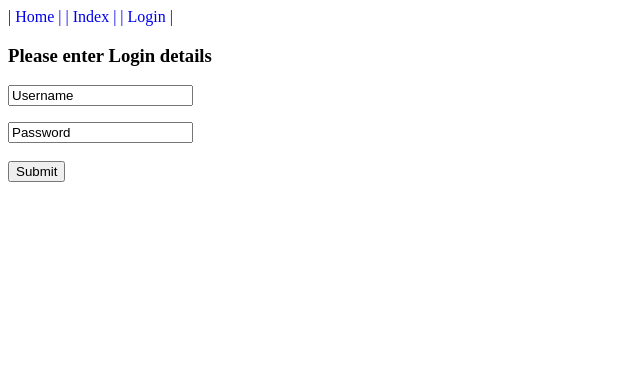
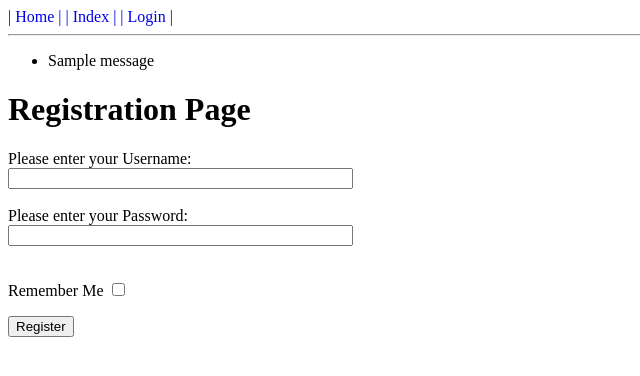
Before and after one commit to rmotr-students-code/002-pyp-demoday-g2, a Flask app: page /Login in a window 1280 px wide. Shown: the top 376 px of the page, without its empty margins (0-640 px from the left). Run offline with Flask 2, Linux system fonts and the light colour scheme; one stand-in notice (Sample message) is shown; parts of the project's set-up code (start-up, migrations or seed data) failed here and were passed over.

Commit message:
Put error handling views in their own module and error templates in their own directory. Added a registration form with data validation and corresponding html file and views function

```diff
--- a/myapp/config.py
+++ b/myapp/config.py
@@ -1,2 +1,6 @@
 APP_NAME = 'Social Proximity Web App'
 CHOSEN_MEDIA = ['Twitter', 'Instagram', 'Yelp', 'Facebook']
+
+# Security for login/registration pages.
+WTF_CSRF_ENABLED = True
+SECRET_KEY = 'you-will-never-guess'
--- a/myapp/forms.py
+++ b/myapp/forms.py
@@ -0,0 +1,17 @@
+from wtforms import TextField, PasswordField, BooleanField, validators
+from flask_wtf import Form
+
+
+class RegistrationForm(Form):
+    username = TextField('Username', [validators.length(min=4, max=20,
+                        message='Username must be between 4 and 20 characters')]
+    )
+    # Ensures the password contains at least one number and capital letter
+    password = PasswordField('Password',
+                             [validators.required(),
+                              validators.regexp(
+                                  r'([a-z]*[A-Z]+\w*\d+)|([a-z]*\d+\w*[A-Z]+)',
+                                message='Password must alphanumeric and contain'
+                                        'at least one number and capital letter'
+                              )])
+    remember_me = BooleanField('Remember Me')
--- a/myapp/templates/base.html
+++ b/myapp/templates/base.html
@@ -14,6 +14,16 @@
                 | {{ page }} | </a>
         {% endfor %}
     </div>
+    <hr>
+    {% with messages = get_flashed_messages() %}
+        {% if messages %}
+            <ul>
+            {% for message in messages %}
+                 <li>{{ message }}</li>
+            {% endfor %}
+        </ul>
+        {% endif %}
+    {% endwith %}
 {% block content %}{% endblock %}
 </body>
 </html>
--- a/myapp/templates/login.html
+++ b/myapp/templates/login.html
@@ -1,8 +1,22 @@
 {% extends "base.html" %}
 
 {% block content %}
-    <h3>Please enter Login details</h3>
-    <div><p><input type="string" name="user" value="Username"></p></div>
-    <div><input type="string" name="password" value="Password"></div><br>
-    <div><input type="submit" value="Submit"></div>
+    <h1>Registration Page</h1>
+    <form action="" method="POST" name="'register">
+        {{ form.hidden_tag() }}
+        <p>
+            Please enter your Username:<br>
+            {{ form.username(size=40) }}<br>
+            {% for error in form.username.errors %}
+                <span style="color: red;">[{{ error }}]</span>
+            {% endfor %} <br>
+            Please enter your Password:<br>
+            {{ form.password(size=40) }}<br>
+            {% for error in form.password.errors %}
+                <span style="color: red;">[{{ error }}]</span>
+            {% endfor %} <br>
+        </p>
+        <p>Remember Me {{ form.remember_me }}</p>
+        <p><input type="submit", value="Register"</p>
+    </form>
 {% endblock %}
--- a/myapp/views.py
+++ b/myapp/views.py
@@ -1,9 +1,8 @@
 from myapp import app
-from flask import render_template
+from flask import render_template, request, flash, redirect
+from .forms import RegistrationForm
 import collections
 
-app_name = app.config['APP_NAME']
-chosen_media = app.config['CHOSEN_MEDIA']
 
 def setup_page_dict():
     """Make a dictionary of all the pages in the file for links at the top of
@@ -14,32 +13,28 @@ def setup_page_dict():
     page_dict['Login'] = 'Login'
     return page_dict
 
+
 @app.route('/')
 def home_page():
     return render_template('home.html', title='Home',
                            page_dict=setup_page_dict(),
-                           app_name=app_name)
+                           app_name=app.config['APP_NAME'])
+
 
 @app.route('/index')
 def index_page():
     return render_template('index.html', title='Index',
                            page_dict=setup_page_dict(),
-                           chosen_media=chosen_media)
+                           chosen_media=app.config['CHOSEN_MEDIA'])
 
-@app.route('/Login')
+
+@app.route('/Login', methods=['GET', 'POST'])
 def login():
+    form = RegistrationForm(request.form)
+    if request.method == 'POST' and form.validate():
+        flash('The user: {user} was logged in'.format(user=form.username.data))
+        return redirect('/')
     return render_template('login.html', title='Login',
                            page_dict=setup_page_dict(),
-                           chosen_media=chosen_media)
-
-# When debugging is set to off, these pages will show when the respective errors
-# are raised
-@app.errorhandler(404)
-def not_found_error(error):
-    return render_template('404.html', title='Error 404', app_name=app_name), \
-           404
-
-@app.errorhandler(500)
-def internal_error(error):
-    return render_template('500.html', title='Error 500', app_name=app_name), \
-           500
+                           chosen_media=app.config['CHOSEN_MEDIA'],
+                           form=form)
```
Also changed, not shown: myapp/error_handling.py (added, +14 -0 lines), myapp/templates/error_templates/404.html (renamed from myapp/templates/404.html), myapp/templates/error_templates/500.html (renamed from myapp/templates/500.html).
